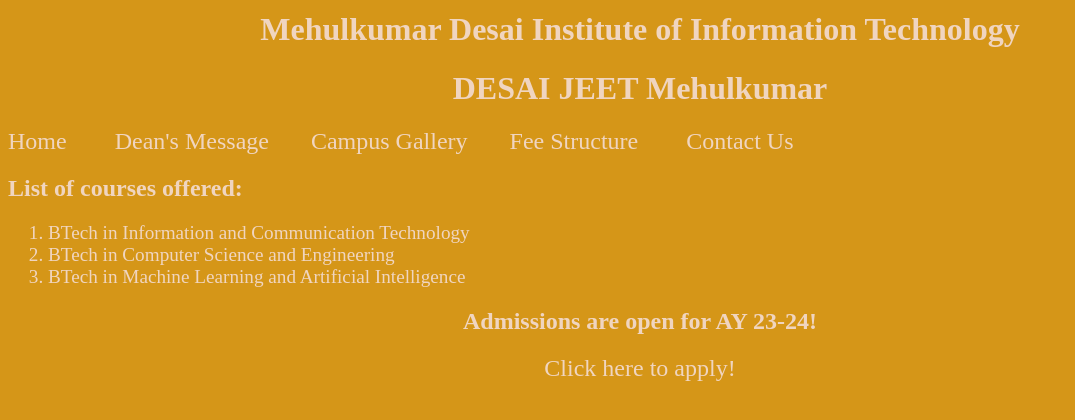
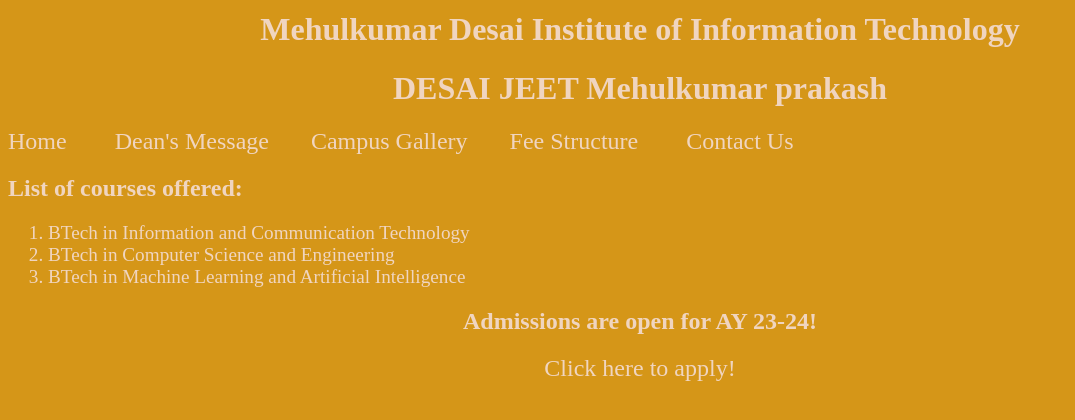
Before and after one commit to Jeet-Desai/MDIIT, a plain HTML site: page index.html in a window 1280 px wide. Shown: the part 218-638 px from the top of the page, without its empty margins (0-1075 px from the left). Drawn offline with Linux system fonts and the light colour scheme.

Commit message:
added prakash

```diff
--- a/index.html
+++ b/index.html
@@ -26,7 +26,7 @@
   <!-- added some commneets -->
   <!-- adding some more comments -->
   <!-- jeet desai music -->
-<h1>DESAI JEET Mehulkumar</h1>
+<h1>DESAI JEET Mehulkumar prakash</h1>
   <nav><span class="nav"><a href="index.html">Home</a>&nbsp &nbsp &nbsp &nbsp </span><span class="nav"><a href="message.html">Dean's Message</a>&nbsp &nbsp &nbsp &nbsp</span><span class="nav"><a href="gallery.html">Campus Gallery</a>&nbsp &nbsp &nbsp &nbsp</span><span id="fees" class="nav"><a href="fee.html">Fee Structure</a> &nbsp &nbsp &nbsp &nbsp</span><span class="nav"><a href="mailto:mehul_p_desai@yahoo.com">Contact Us</a></span></nav></header>
 
   <h2 class="courses">List of courses offered:</h2>
```
